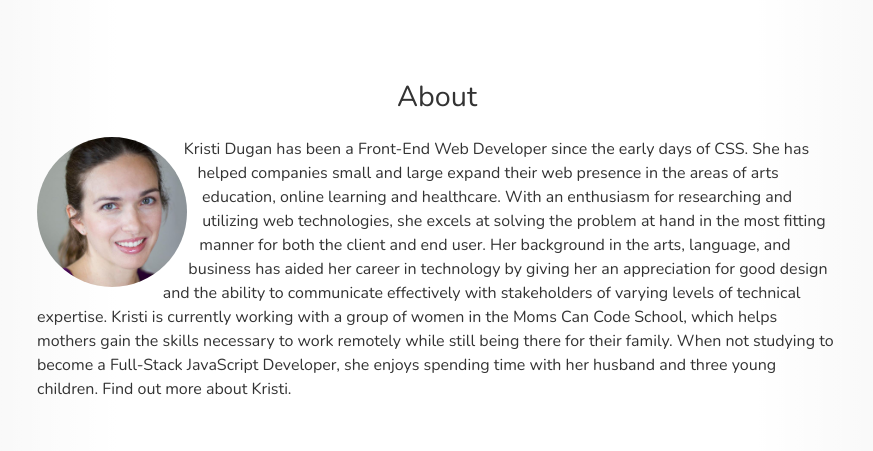
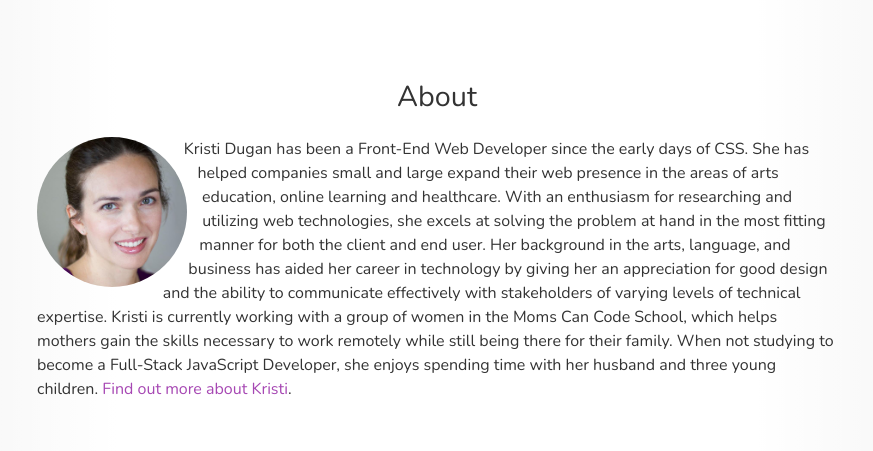
Before and after one commit to KristiDugan/kristidugan.com, a plain HTML site: page index.html in a window 1280 px wide. Shown: the part 1860-2311 px from the top of the page, without its empty margins (203-1076 px from the left). Drawn offline with nearby package versions, Linux system fonts and the light colour scheme.

Commit message:
Add Find out more link

```diff
--- a/index.html
+++ b/index.html
@@ -82,7 +82,7 @@
 					with stakeholders of varying levels of technical expertise. Kristi is currently working with a group of women
 					in the Moms Can Code School, which helps mothers gain the skills necessary to work remotely while still being
 					there for their family. When not studying to become a Full-Stack JavaScript Developer, she enjoys spending
-					time with her husband and three young children. Find out more about Kristi.
+					time with her husband and three young children. <a href="#contact">Find out more about Kristi</a>.
 				</p>
 			</div>
 		</section>
```
